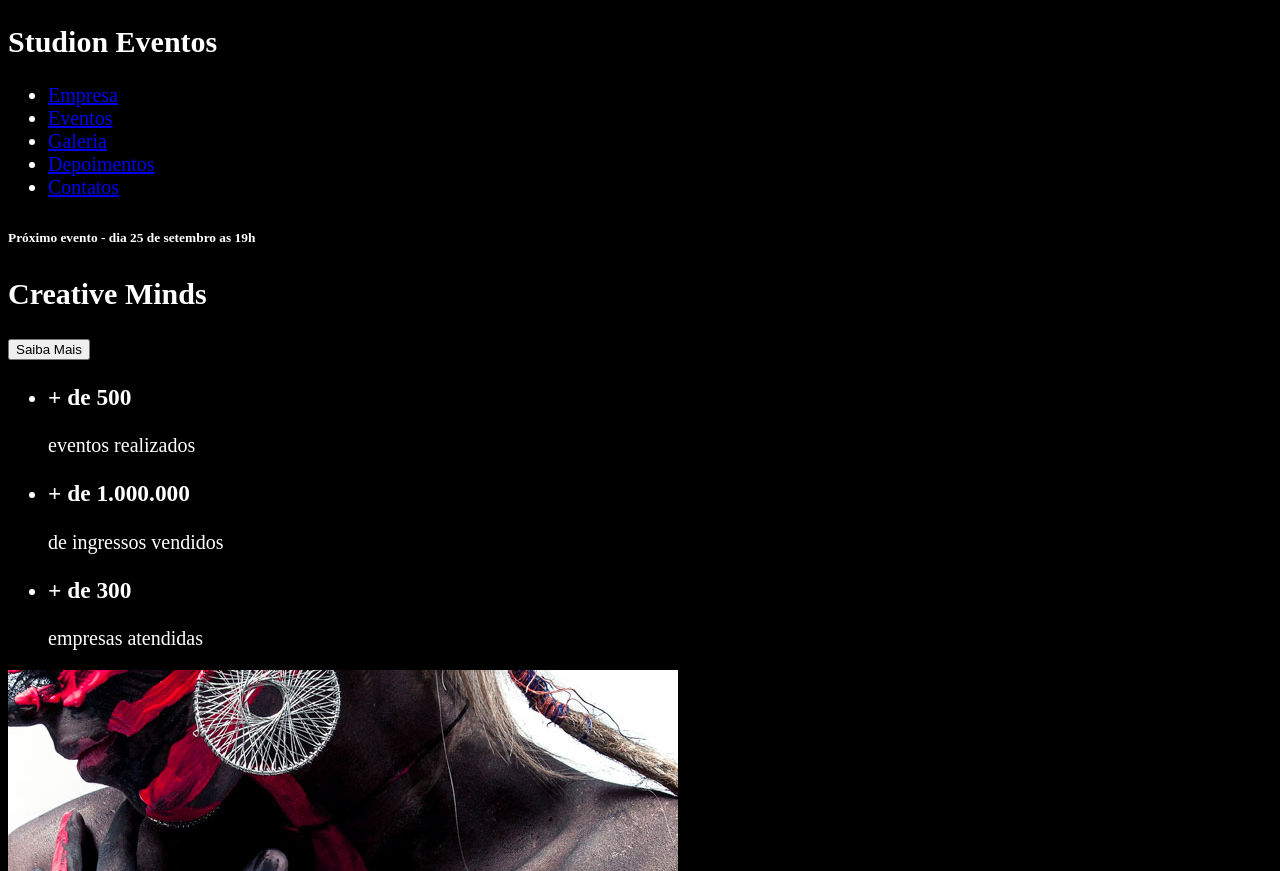
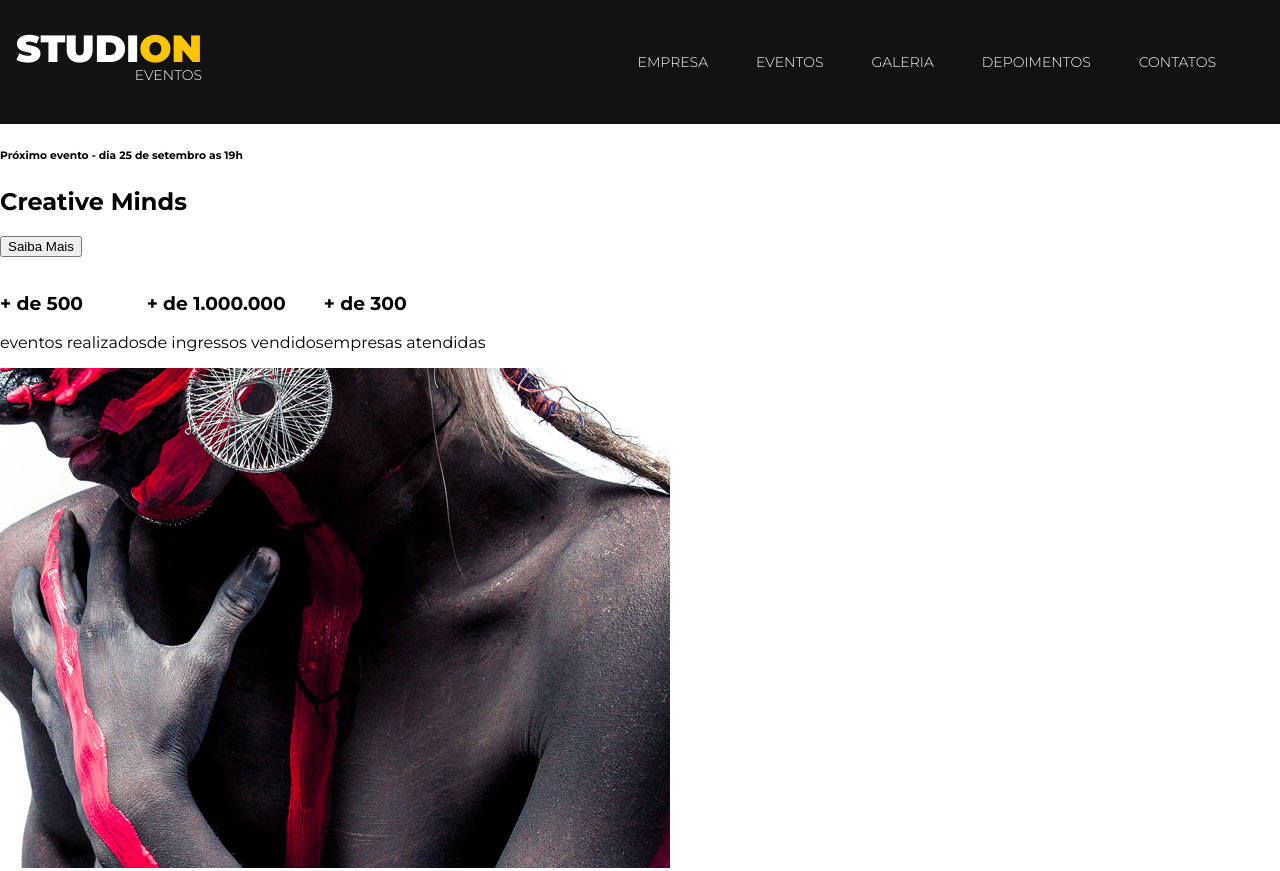
Before and after one commit to nataliapriscilacosta/studion, a website: page index.html in a window 1280 px wide. Shown: the top 871 px of the page. Drawn offline with Linux system fonts and the light colour scheme.

Commit message:
uptaded to new navegation style

```diff
--- a/index.html
+++ b/index.html
@@ -10,10 +10,12 @@
 </head>
 
 <body>
-  <nav>
-    <h1>Studi<span>on</span> <span>Eventos</span></h1>
+  <nav class="navbar">
+    <h1 class="logo-studion">
+      Studi<span class="copy--primary">on</span> <span class="logo-studion__subtittle">Eventos</span>
+    </h1>
 
-    <ul>
+    <ul class="navbar__links">
       <li>
         <a href="https://www.w3schools.com">Empresa</a>
       </li>
--- a/style.css
+++ b/style.css
@@ -1,5 +1,76 @@
+@import url('https://fonts.googleapis.com/css2?family=Montserrat:wght@300;400;700;900&display=swap');
+
+* {
+    box-sizing: border-box;
+}
+
+:root {
+  --color-primary: #ffc500;
+  font-family: 'Montserrat', sans-serif;
+  font-size: 16px;
+}
+
 body {
-    background-color: black;
-    color: white;
-    font-size: 20px;
+    margin: 0;
+    padding-top: 7.75rem;
 }
+
+ul {
+    display: flex;
+    list-style: none;
+    padding-left: 0;
+}
+
+
+.navbar {
+    position: fixed;
+    display: grid;
+    grid-template-columns: 1fr 9fr;
+    align-items: center;
+    top: 0;
+    left: 0;
+
+    width: 100%;
+    height: 7.75rem;
+    padding: 0rem 1rem;
+
+    background-color: #121212;
+    color: #fff;
+}
+
+.navbar__links {
+    justify-self: end;
+}
+
+.navbar__links a {
+    font-weight: 300;
+    color: #fff;
+    text-decoration: none;
+}
+
+.navbar__links a:hover {
+    color: var(--color-primary);
+}
+.navbar__links li {
+    font-size: .875rem;
+    margin-right: 3rem;
+    text-transform: uppercase;
+}
+
+.logo-studion {
+    font-size: 2.375rem;
+    font-weight: 900;
+    line-height: 1ch; /* ch medida relativa ao tamanho da altura do glifo 0 da fonte */
+    text-transform: uppercase;
+    text-align: right;
+}
+
+.logo-studion__subtittle {
+    font-weight: 300;
+    float: right;
+    font-size: .875rem;
+}
+
+.copy--primary {
+    color: var(--color-primary);
+}
```
